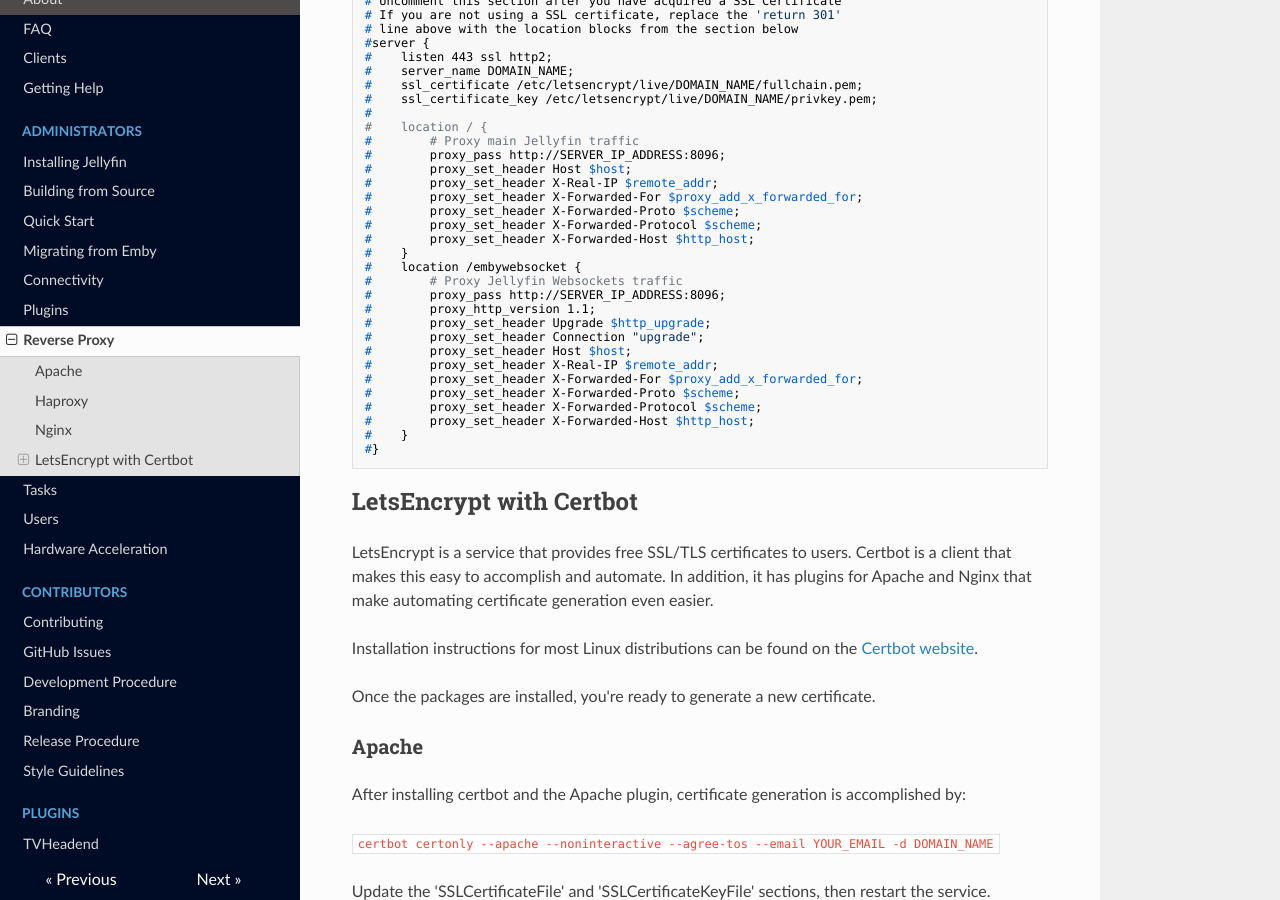
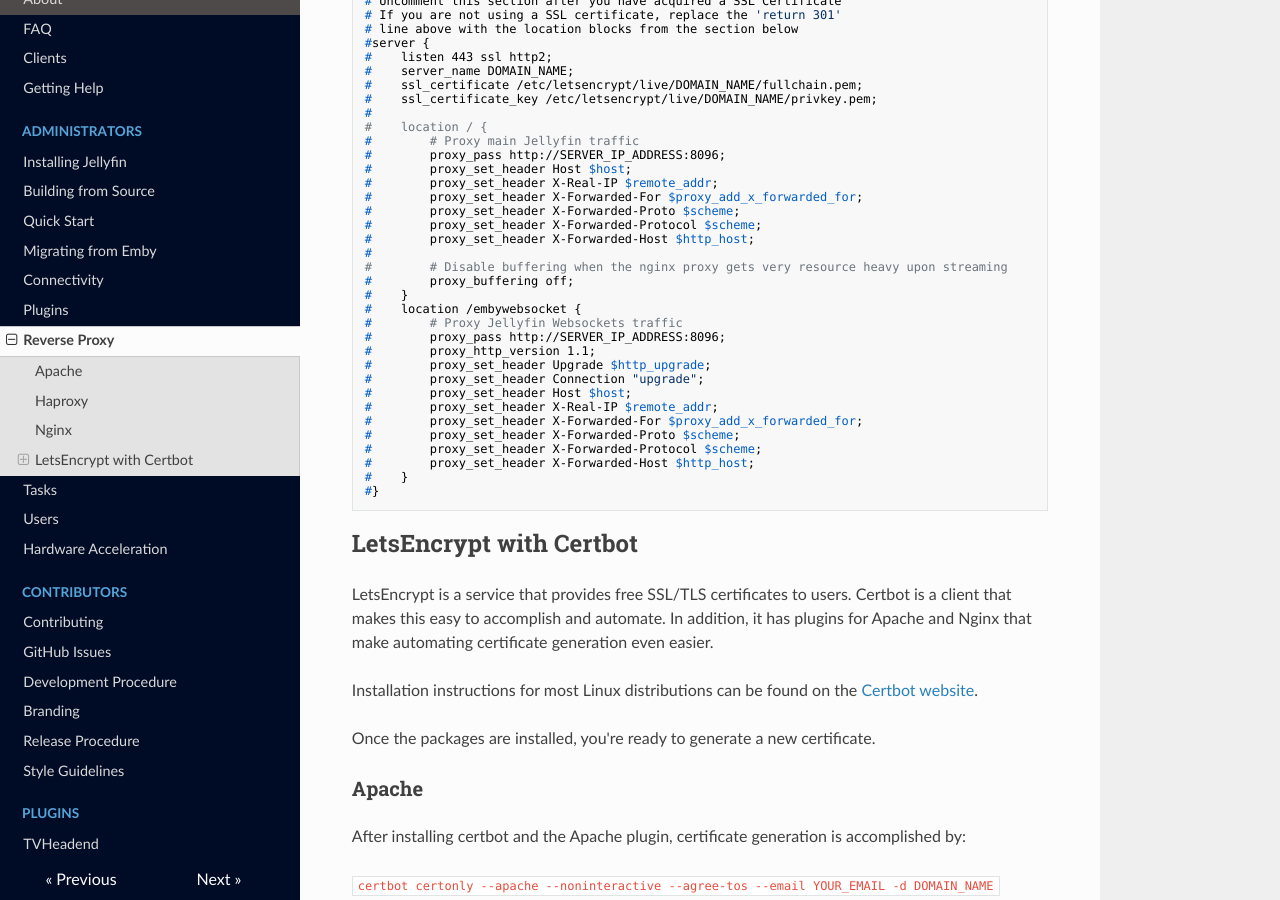
Before and after one commit to jellyfin-archive/jellyfin-docs, an MkDocs documentation site: the page built from docs/administrator-docs/reverse-proxy.md, in a window 1280 px wide and 900 px high, scrolled down 1939 px. Built offline with MkDocs 1.6.1, drawn with Linux system fonts in a browser that asks for light colours; nearby versions of some CDN libraries; old or Windows-style settings are respelled for this version of MkDocs.

Commit message:
Disable buffer on nginx to reduce streaming load
Without this nginx will buffer everything making it unresponsive and bringing all local vhosts down.
Maybe optional only disable the buffer on a specified location, but this works best for me.

```diff
--- a/docs/administrator-docs/reverse-proxy.md
+++ b/docs/administrator-docs/reverse-proxy.md
@@ -113,6 +113,9 @@ server {
 #        proxy_set_header X-Forwarded-Proto $scheme;
 #        proxy_set_header X-Forwarded-Protocol $scheme;
 #        proxy_set_header X-Forwarded-Host $http_host;
+#
+#        # Disable buffering when the nginx proxy gets very resource heavy upon streaming
+#        proxy_buffering off;
 #    }
 #    location /embywebsocket {
 #        # Proxy Jellyfin Websockets traffic
```
